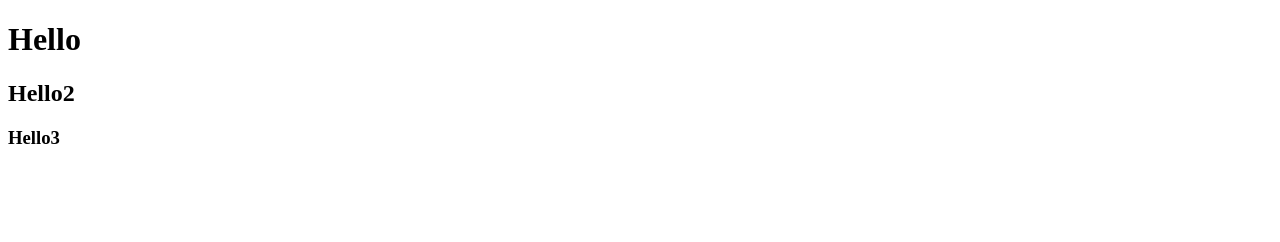
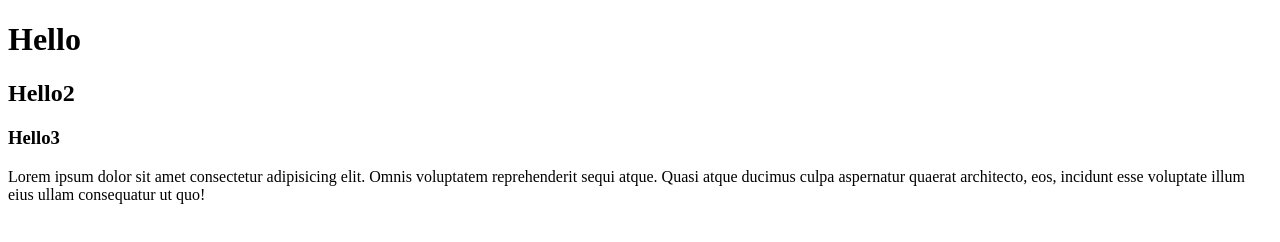
Before and after one commit to Megazloy/barbershop, a plain HTML site: page index.html in a window 1280 px wide. Drawn offline with Linux system fonts and the light colour scheme.

Commit message:
commit p

```diff
--- a/index.html
+++ b/index.html
@@ -9,6 +9,6 @@
     <h1>Hello</h1>
     <h2>Hello2</h2>
     <h3>Hello3</h3>
-
+    <p>Lorem ipsum dolor sit amet consectetur adipisicing elit. Omnis voluptatem reprehenderit sequi atque. Quasi atque ducimus culpa aspernatur quaerat architecto, eos, incidunt esse voluptate illum eius ullam consequatur ut quo!</p>
 </body>
 </html>
```
